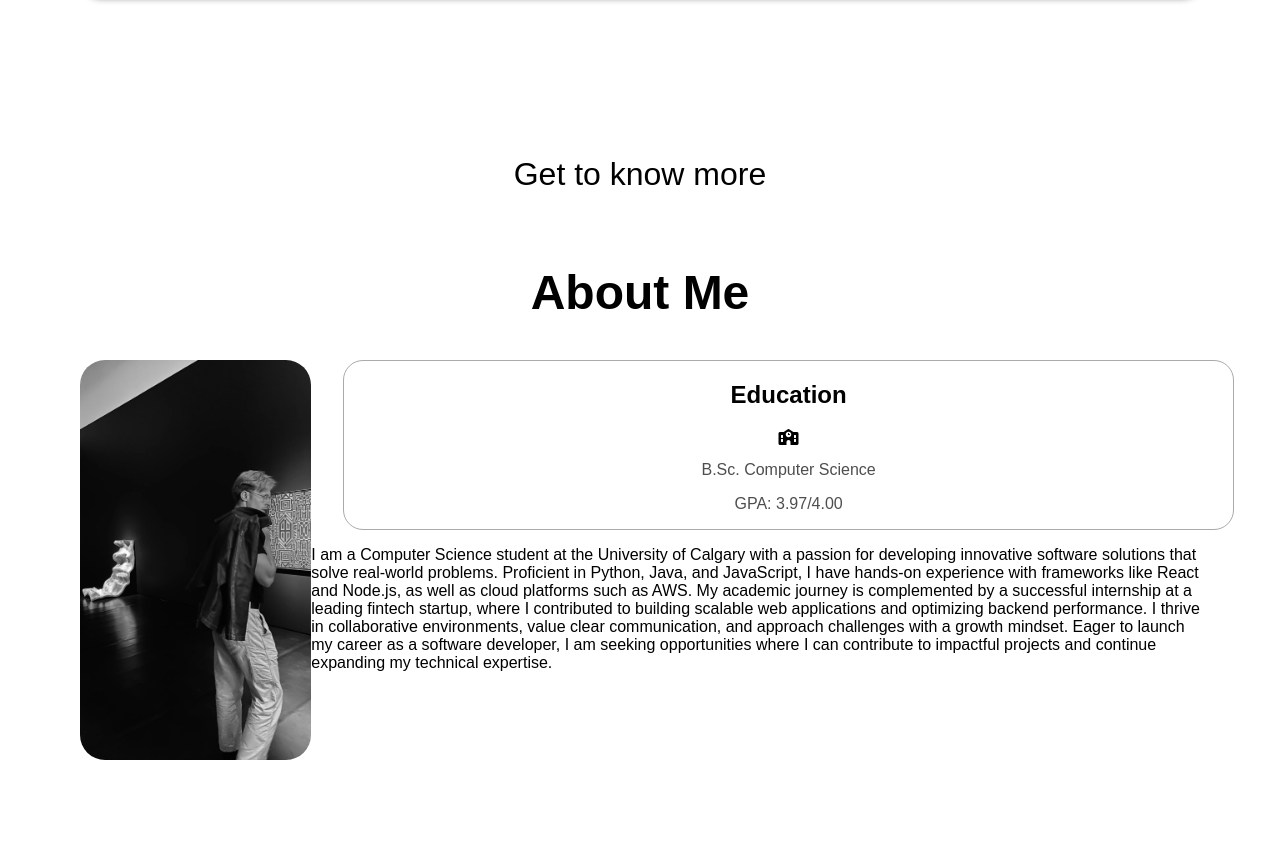
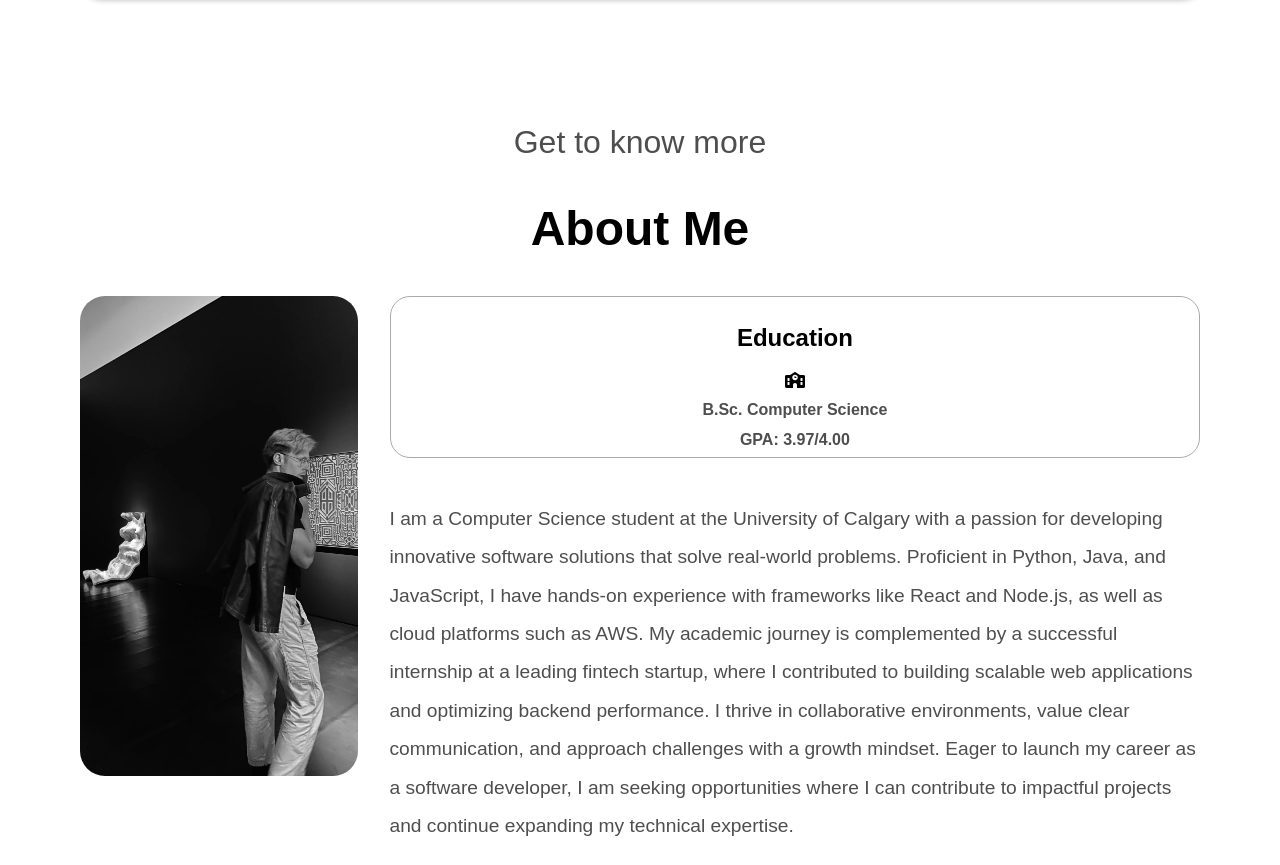
Before and after one commit to JSenk347/portfolio-fe, a React (Vite) app: page / in a window 1280 px wide. Shown: the part 720-1585 px from the top of the page. Before the commit the page ends 1484 px from the top, so only its background shows below. Built offline with nearby package versions, Linux system fonts and the light colour scheme; a web font is replaced by a local one.

Commit message:
almost done the about me section

```diff
--- a/src/components/about/About.jsx
+++ b/src/components/about/About.jsx
@@ -13,7 +13,7 @@ const About = () => {
                 <img src={aboutImg} />
                 <div className={styles.cardContent}>
                     <AchievementCard />
-                    <p>
+                    <p className={styles.cardParagraph}>
                         I am a Computer Science student at the University of Calgary with
                         a passion for developing innovative software solutions that solve
                         real-world problems. Proficient in Python, Java, and JavaScript,
--- a/src/components/about/About.module.css
+++ b/src/components/about/About.module.css
@@ -1,9 +1,12 @@
 .aboutContainer{
     font-family: Arial, Helvetica, sans-serif;
-    margin: 0rem 5rem;
-    height: 80vh;
+    margin-left:5rem;
+    margin-right: 5rem;
+    margin-bottom: 10rem;
+    height: 70vh;
     display: flex;
     flex-direction: column;
+    align-items: stretch;
 }
 .aboutHeader{
     display: flex;
@@ -12,10 +15,28 @@
     justify-content: center;
     font-size: clamp(1rem, 2.5vw, 2rem);
 }
+.aboutHeader p{
+    color: rgb(78, 78, 78);
+    padding: 0;
+    margin: 0;
+}
 .aboutCard{
     display: flex;
 }
 .aboutContainer img{
-    height: 25rem;
+    height: 60vh;
     border-radius: 25px;
 }
+.cardContent p{
+    display: flex;
+    justify-content: center;
+    align-items: stretch;
+    margin-left: 2rem;
+    color: rgb(78, 78, 78);
+    margin-top: 5%;
+}
+.cardParagraph {
+    /*min-width: 60ch;*/
+    line-height: 2;
+    font-size: clamp(1rem, 2vw, 1.2rem);
+}
--- a/src/components/about/AchievementCard.module.css
+++ b/src/components/about/AchievementCard.module.css
@@ -4,8 +4,8 @@
     align-items: center;
     min-height: 10rem;
     flex-direction: column;
-    margin: 0 2rem;
-    width: 100%;
+    margin-left: 2rem;
+    width: 96%;
     border-radius: 20px;
     border: 1px solid rgb(170, 170, 170);
     font-family: Arial, Helvetica, sans-serif;
@@ -26,7 +26,15 @@
     margin-bottom: 0.1em;
 }
 .cardText{
+    display: flex;
+    flex-direction: column;
+    align-items: center;
     text-align: center;
     color: rgb(78, 78, 78);
-    font-weight: 500;
+    font-weight: 600;
 }
+.cardText p{
+    padding: 0;
+    margin-right: 2rem;
+    margin-bottom: 0
+}
```
